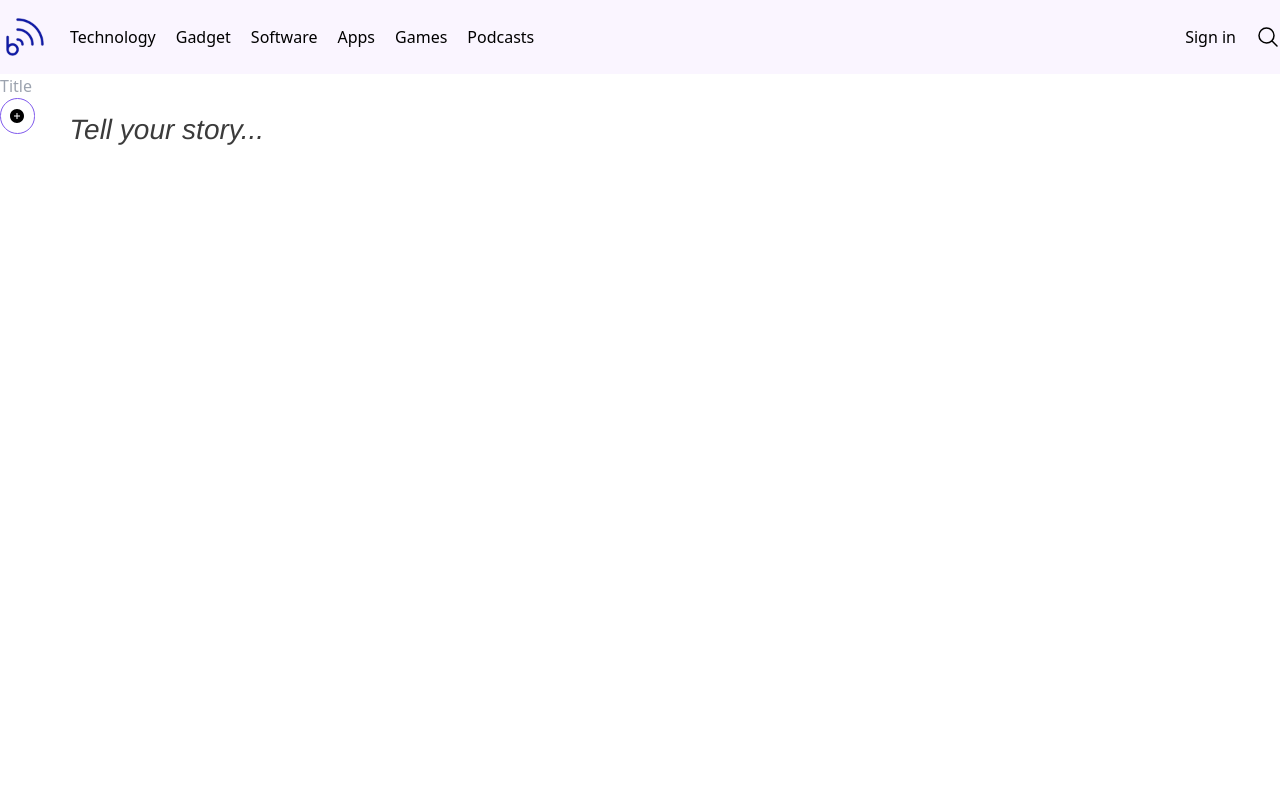
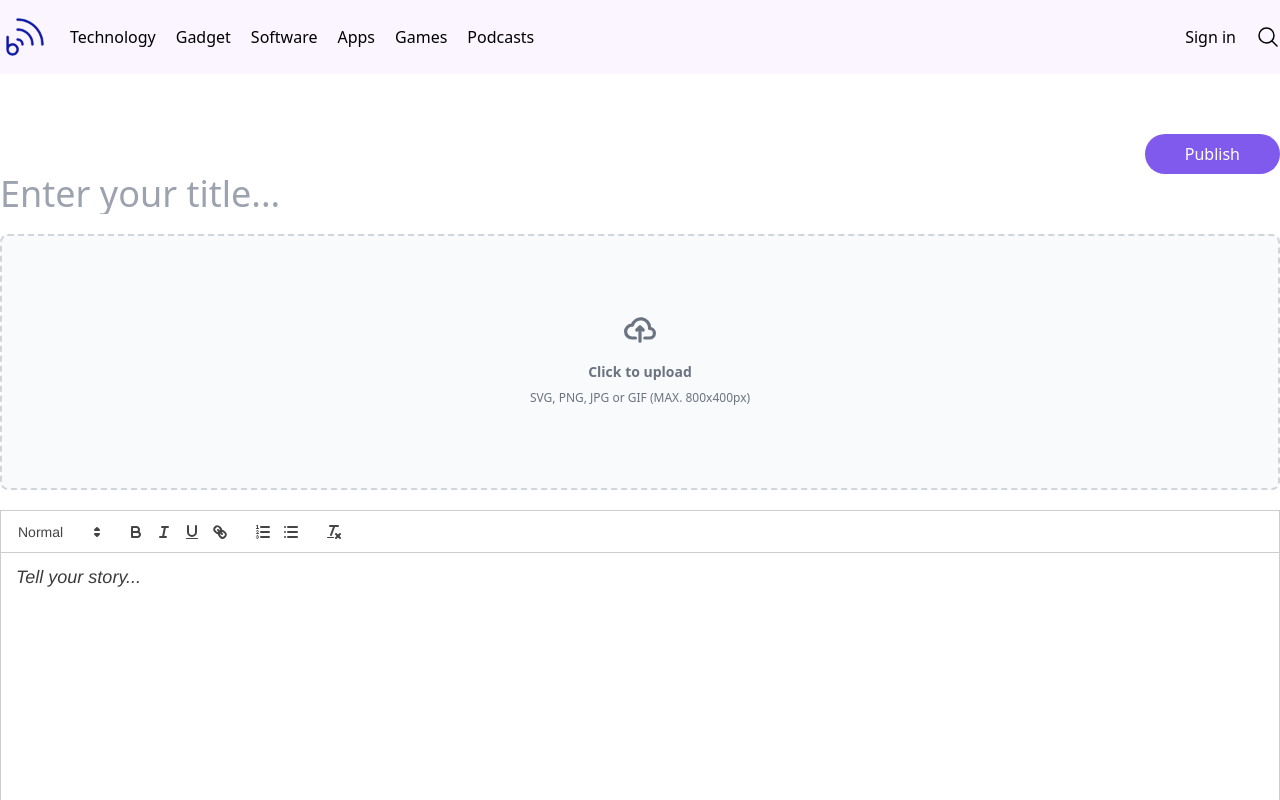
Before and after one commit to souravh093/blog-app, a React (Vite) app: page /writeBlog in a window 1280 px wide. Shown: the top 800 px of the page. Built offline with nearby package versions, Linux system fonts and the light colour scheme; no server answers.

Commit message:
add post data collect done

```diff
--- a/src/Pages/Shared/Header/Header.jsx
+++ b/src/Pages/Shared/Header/Header.jsx
@@ -6,7 +6,7 @@ import { Link } from "react-router-dom";
 import { useDispatch, useSelector } from "react-redux";
 import { logout } from "../../../redux/features/user/userSlice";
 import { signOut } from "firebase/auth";
-import auth from "../../../firebase/firebase.config";
+import { auth } from "../../../firebase/firebase.config";
 
 const Header = () => {
   const { isLoading, email } = useSelector((state) => state.userSlice);
--- a/src/Pages/WritePost/WritePost.jsx
+++ b/src/Pages/WritePost/WritePost.jsx
@@ -1,17 +1,86 @@
-import React, { useState } from "react";
+import React, { useEffect, useState } from "react";
 import Container from "../../components/Container/Container";
+import ReactQuill from "react-quill";
+import "react-quill/dist/quill.snow.css";
 import {
-  AiFillPlusCircle,
-  AiOutlineCloudUpload,
-  AiOutlineVideoCameraAdd,
-} from "react-icons/ai";
-import { BsImage } from "react-icons/bs";
-import ReactQuill from "react-quill";
-import "react-quill/dist/quill.bubble.css";
+  getStorage,
+  ref,
+  uploadBytesResumable,
+  getDownloadURL,
+} from "firebase/storage";
+
+const storage = getStorage();
 
 const WritePost = () => {
+  const [file, setFile] = useState(null);
+  const [media, setMedia] = useState("");
   const [value, setValue] = useState("");
-  const [open, setOpen] = useState(false);
+  const [title, setTitle] = useState("");
+
+  // upload image in firebase storage
+  useEffect(() => {
+    const upload = () => {
+      const name = new Date().getTime() + file.name;
+      const storageRef = ref(storage, name);
+
+      const uploadTask = uploadBytesResumable(storageRef, file);
+      uploadTask.on(
+        "state_changed",
+        (snapshot) => {
+          const progress =
+            (snapshot.bytesTransferred / snapshot.totalBytes) * 100;
+          console.log("Upload is " + progress + "% done");
+          switch (snapshot.state) {
+            case "paused":
+              console.log("Upload is paused");
+              break;
+            case "running":
+              console.log("Upload is running");
+              break;
+          }
+        },
+        (error) => {
+          console.log(error);
+        },
+        () => {
+          getDownloadURL(uploadTask.snapshot.ref).then((downloadURL) => {
+            setMedia(downloadURL);
+          });
+        }
+      );
+    };
+    file && upload();
+  }, [file]);
+
+  const slugify = (str) => {
+    str = str.replace(/^\s+|\s+$/g, "");
+    str = str.toLowerCase();
+
+    const from = "àáäâèéëêìíïîòóöôùúüûñç·/_,:;";
+    const to = "aaaaeeeeiiiioooouuuunc------";
+
+    for (let i = 0, l = from.length; i < l; i++) {
+      str = str.replace(new RegExp(from.charAt(i), "g"), to.charAt(i));
+    }
+
+    str = str
+      .replace(/[^a-z0-9 -]/g, "")
+      .replace(/\s+/g, "-")
+      .replace(/-+/g, "-");
+
+    return str;
+  };
+
+  const handleSubmit = () => {
+    const post = {
+      title,
+      desc: value,
+      img: media,
+      slug: slugify(title),
+    };
+    console.log(post);
+  };
+
   return (
     <div
       className="mb-20
@@ -19,30 +88,73 @@ const WritePost = () => {
     >
       <Container>
         <div>
-          <input type="text" placeholder="Title" />
-          <div className="flex gap-5 h-[700px]">
+          <div className="flex justify-end mt-10">
             <button
-              className="w-[36px] h-[36px] rounded-full bg-transparent border border-primary flex items-center justify-center cursor-pointer"
-              onClick={() => setOpen(!open)}
+              onClick={handleSubmit}
+              className="mt-5 bg-primary px-10 text-white py-2 rounded-3xl hover:text-gray-200 hover:shadow-xl"
             >
-              <AiFillPlusCircle />
+              Publish
             </button>
-            {open && (
-              <div>
-                <button className="w-[36px] h-[36px] rounded-full bg-transparent border border-primary flex items-center justify-center cursor-pointer">
+          </div>
+          <input
+            type="text"
+            placeholder="Enter your title..."
+            className="border-none outline-none w-full text-4xl"
+            onChange={(e) => setTitle(e.target.value)}
+          />
+          <div>
+            <div className="flex items-center justify-center w-full my-5">
+              <label
+                htmlFor="dropzone-file"
+                className="flex flex-col items-center justify-center w-full h-64 border-2 border-gray-300 border-dashed rounded-lg cursor-pointer bg-gray-50 hover:bg-gray-100"
+              >
+                <div className="flex flex-col items-center justify-center pt-5 pb-6">
+                  <svg
+                    className="w-8 h-8 mb-4 text-gray-500"
+                    aria-hidden="true"
+                    xmlns="http://www.w3.org/2000/svg"
+                    fill="none"
+                    viewBox="0 0 20 16"
+                  >
+                    <path
+                      stroke="currentColor"
+                      strokeLinecap="round"
+                      strokeLinejoin="round"
+                      strokeWidth="2"
+                      d="M13 13h3a3 3 0 0 0 0-6h-.025A5.56 5.56 0 0 0 16 6.5 5.5 5.5 0 0 0 5.207 5.021C5.137 5.017 5.071 5 5 5a4 4 0 0 0 0 8h2.167M10 15V6m0 0L8 8m2-2 2 2"
+                    ></path>
+                  </svg>
+                  <p className="mb-2 text-sm text-gray-500">
+                    <span className="font-semibold">Click to upload</span>
+                  </p>
+                  <p className="text-xs text-gray-500">
+                    SVG, PNG, JPG or GIF (MAX. 800x400px)
+                  </p>
+                </div>
+                <input
+                  onChange={(e) => setFile(e.target.files[0])}
+                  id="dropzone-file"
+                  type="file"
+                  className="hidden"
+                />
+              </label>
+            </div>
+            {/* <div className="flex gap-5 z-20 bg-white/50 left-12">
+              <input
+                type="file"
+                onChange={(e) => setFile(e.target.files[0])}
+                id="image"
+                className="hidden"
+              />
+              <button className="w-[36px] h-[36px] rounded-full bg-transparent border border-primary flex items-center justify-center cursor-pointer">
+                <label className="cursor-pointer" htmlFor="image">
                   <BsImage />
-                </button>
-                <button className="w-[36px] h-[36px] rounded-full bg-transparent border border-primary flex items-center justify-center cursor-pointer">
-                  <AiOutlineCloudUpload />
-                </button>
-                <button className="w-[36px] h-[36px] rounded-full bg-transparent border border-primary flex items-center justify-center cursor-pointer">
-                  <AiOutlineVideoCameraAdd />
-                </button>
-              </div>
-            )}
+                </label>
+              </button>
+            </div> */}
+
             <ReactQuill
-              className="w-full"
-              theme="bubble"
+              className="w-full h-96"
               value={value}
               onChange={setValue}
               placeholder="Tell your story..."
--- a/src/components/UserAuthListener/UserAuthListener.jsx
+++ b/src/components/UserAuthListener/UserAuthListener.jsx
@@ -1,8 +1,8 @@
 import { onAuthStateChanged } from "firebase/auth";
 import { useEffect } from "react";
-import auth from "../../firebase/firebase.config";
 import { useDispatch } from "react-redux";
 import { setUser, toggleLoading } from "../../redux/features/user/userSlice";
+import { auth } from "../../firebase/firebase.config";
 
 const UserAuthListener = () => {
   const dispatch = useDispatch();
--- a/src/firebase/firebase.config.js
+++ b/src/firebase/firebase.config.js
@@ -18,4 +18,4 @@ const firebaseConfig = {
 const app = initializeApp(firebaseConfig);
 const auth = getAuth(app);
 
-export default auth;
+export { auth, app };
--- a/src/index.css
+++ b/src/index.css
@@ -14,9 +14,8 @@
   @apply bg-secondary text-gray-50;
 }
 
-
 .ql-container {
-  font-size: 28px !important;
+  font-size: 18px !important;
 }
 
 .quill > .ql-container > .ql-editor.ql-blank::before {
--- a/src/redux/features/user/userSlice.js
+++ b/src/redux/features/user/userSlice.js
@@ -1,6 +1,7 @@
 import { GoogleAuthProvider, createUserWithEmailAndPassword, signInWithEmailAndPassword, signInWithPopup, updateProfile } from "firebase/auth";
-import auth from "../../../firebase/firebase.config";
+
 import { createAsyncThunk, createSlice } from "@reduxjs/toolkit";
+import { auth } from "../../../firebase/firebase.config";
 
 const initialState = {
   name: "",
```
